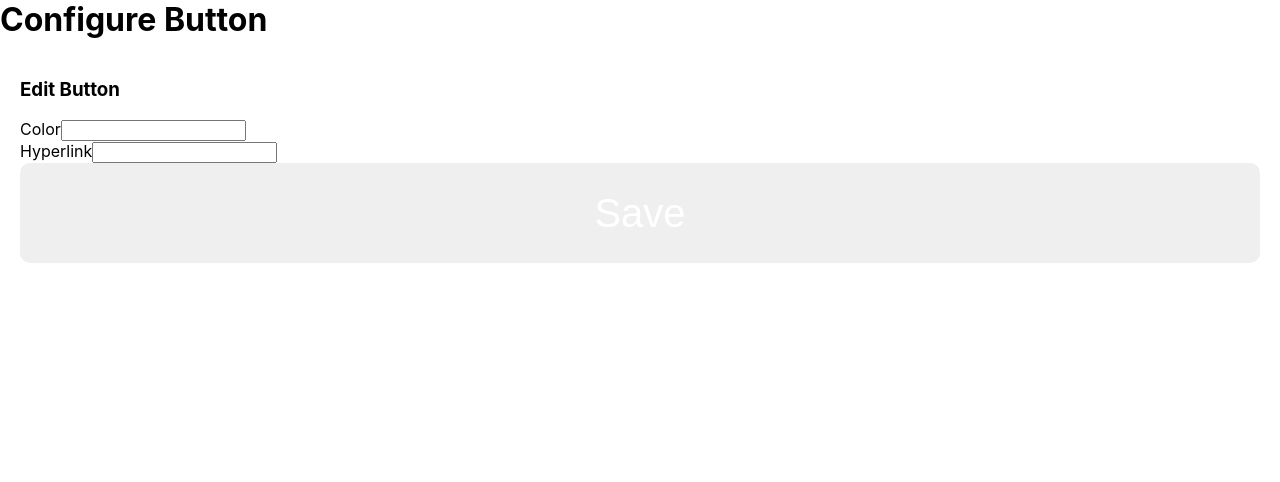
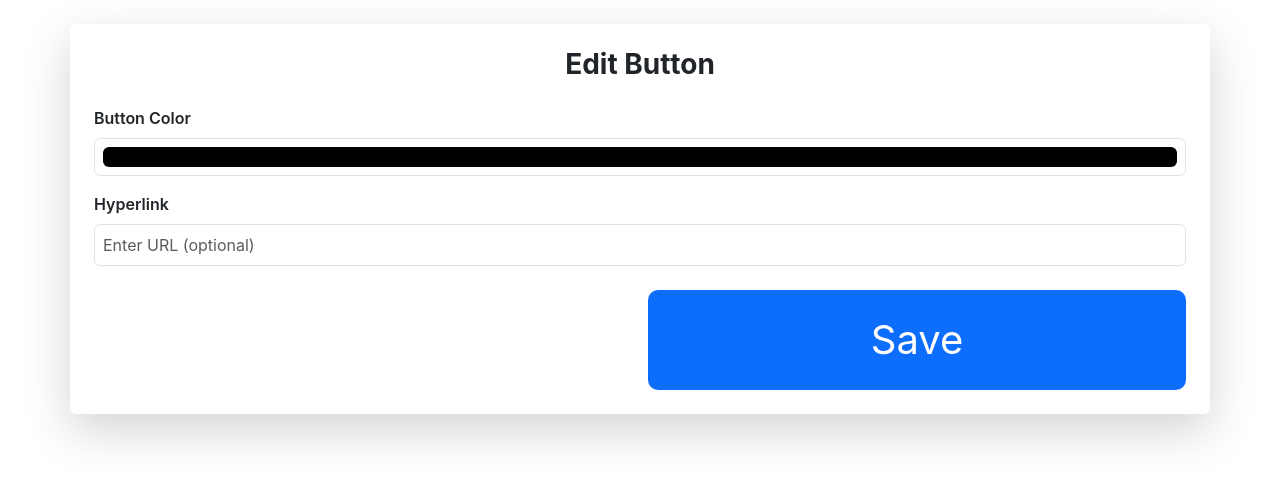
Before and after one commit to Kristian95/laravel-react-buttons, a React (Create React App) app in the folder frontend/: page /configure/1 in a window 1280 px wide. Shown: the top 482 px of the page. Built offline with nearby package versions, Linux system fonts and the light colour scheme; no server answers.

Commit message:
style form

```diff
--- a/frontend/public/index.html
+++ b/frontend/public/index.html
@@ -10,6 +10,7 @@
       content="Web site created using create-react-app"
     />
     <link rel="apple-touch-icon" href="%PUBLIC_URL%/logo192.png" />
+    <link rel="stylesheet" href="https://cdn.jsdelivr.net/npm/bootstrap@5.3.0/dist/css/bootstrap.min.css">
     <link rel="stylesheet" href="https://cdnjs.cloudflare.com/ajax/libs/font-awesome/6.0.0-beta3/css/all.min.css" integrity="sha384-k6RqeWeci5ZR/Lv4MR0sA0FfDOM8FzYfId2h61Hf4Dq7Eiv2j4c7Y18JoD2s6lq" crossorigin="anonymous">
     <meta name="csrf-token" content="gseQOyUkY0VqUtHFnx7MtwOyoc7RFrAiHNhI6RYI">
     <!--
--- a/frontend/src/components/Button.js
+++ b/frontend/src/components/Button.js
@@ -3,7 +3,7 @@ import '@fortawesome/fontawesome-free/css/all.min.css';
 
 const Button = ({ button, onClick }) => {
     return (
-        <div className="col-lg-4 col-md-6 col-12 mb-3 position-relative">
+        <div>
             <div style={{ display: 'flex' }}>
                 <button className="btn" style={{ width: '10%', height: '10%', backgroundColor: 'azure' }}>
                     <i className="fa-solid fa-pen text-primary"
--- a/frontend/src/components/ButtonForm.js
+++ b/frontend/src/components/ButtonForm.js
@@ -32,20 +32,41 @@ const ButtonForm = () => {
     };
 
     return (
-        <div className="container my-4">
-            <h3>{id ? 'Edit' : 'Add'} Button</h3>
+        <div className="container my-4 p-4 shadow-lg rounded bg-white">
+            <h3 className="mb-4 text-center fw-bold">{id ? 'Edit' : 'Add'} Button</h3>
             <form onSubmit={handleSubmit}>
+                {/* Color Input */}
                 <div className="mb-3">
-                    <label className="form-label">Color</label>
-                    <input type="text" className="form-control" value={color} onChange={(e) => setColor(e.target.value)} required />
+                    <label className="form-label fw-semibold">Button Color</label>
+                    <input
+                        type="color"
+                        className="form-control form-control-color w-100 p-2 border rounded"
+                        value={color}
+                        onChange={(e) => setColor(e.target.value)}
+                        required
+                    />
                 </div>
+
+                {/* Hyperlink Input */}
                 <div className="mb-3">
-                    <label className="form-label">Hyperlink</label>
-                    <input type="url" className="form-control" value={hyperlink} onChange={(e) => setHyperlink(e.target.value)} />
+                    <label className="form-label fw-semibold">Hyperlink</label>
+                    <input
+                        type="url"
+                        className="form-control p-2 border rounded"
+                        value={hyperlink}
+                        onChange={(e) => setHyperlink(e.target.value)}
+                        placeholder="Enter URL (optional)"
+                    />
                 </div>
-                <button type="submit" className="btn btn-primary">Save</button>
+
+                {/* Action Buttons */}
+                <div className="d-flex justify-content-between mt-4 gap-3">
+                    <button type="button" className="btn btn-outline-secondary px-4" onClick={() => navigate(-1)}>Cancel</button>
+                    <button type="submit" className="btn btn-primary px-4">Save</button>
+                </div>
             </form>
         </div>
+
     );
 };
 
--- a/frontend/src/components/ButtonGrid.js
+++ b/frontend/src/components/ButtonGrid.js
@@ -27,7 +27,7 @@ const ButtonGrid = () => {
     return (
         <div className="container">
             <header className="header">
-                <h1></h1>
+                <h1>Shkolo</h1>
                 <hr className="divider" />
             </header>
             <div className="grid">
--- a/frontend/src/pages/ConfigurationButton.js
+++ b/frontend/src/pages/ConfigurationButton.js
@@ -4,7 +4,6 @@ import ButtonForm from '../components/ButtonForm';
 const ConfigureButton = () => {
     return (
         <div>
-            <h1>Configure Button</h1>
             <ButtonForm />
         </div>
     );
```
